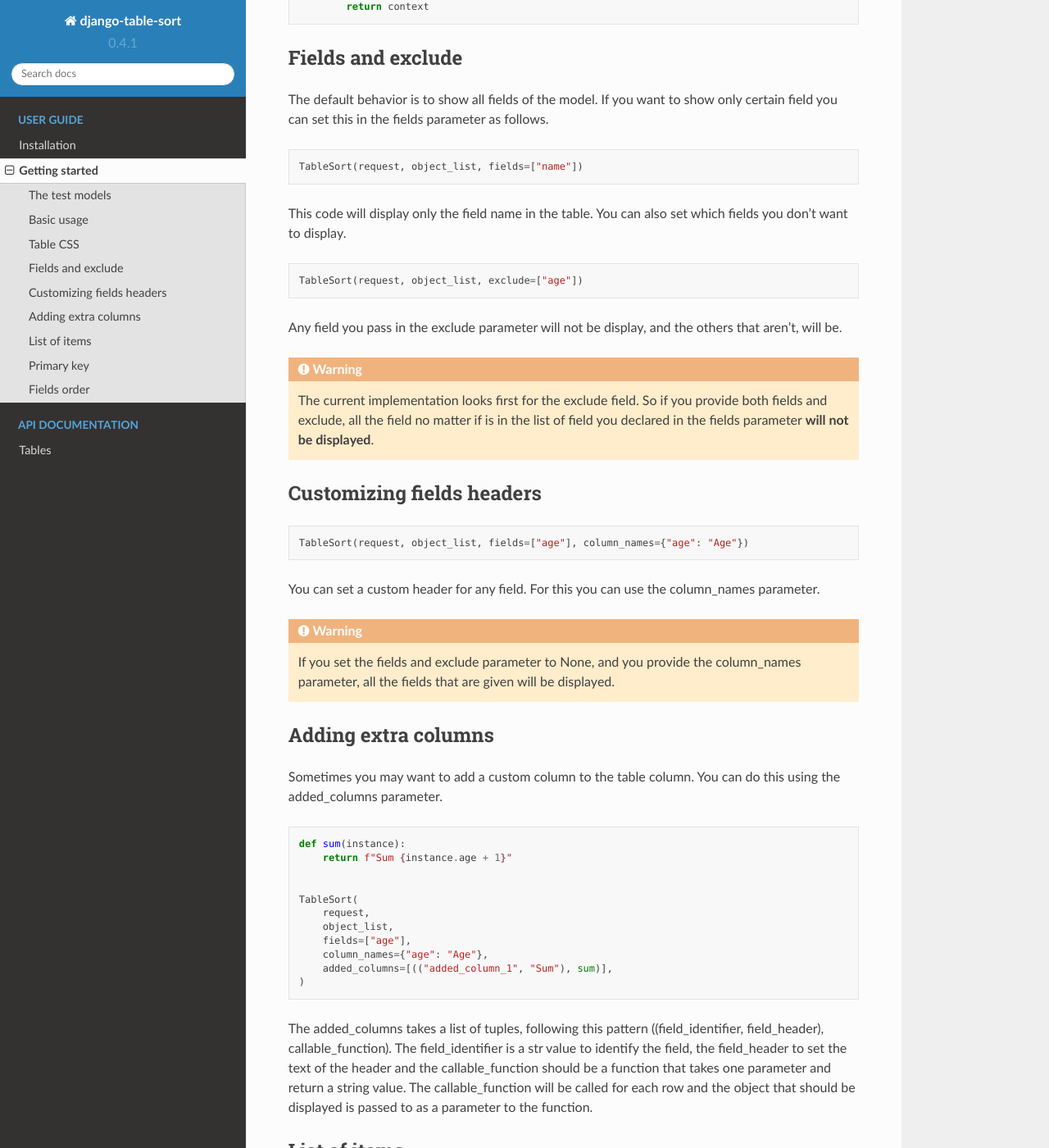
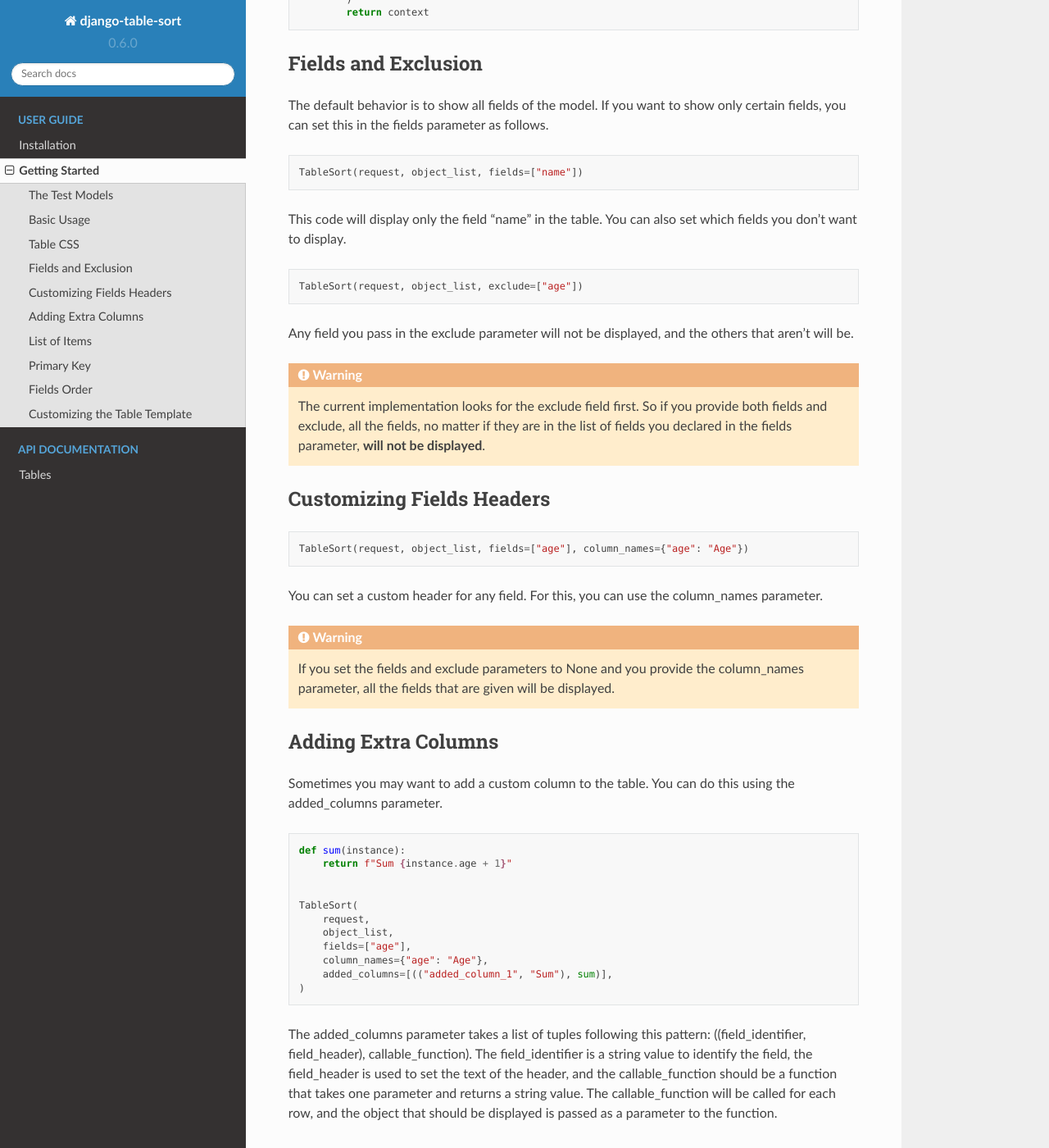
Before and after one commit to TheRealVizard/django-table-sort, a Sphinx documentation site: the page built from docs/usage.rst, in a window 1280 px wide and 1400 px high, scrolled down 1372 px. Shown: the whole window at 82% size. Built offline with Sphinx 7.4.7 and the Read the Docs theme 2.0.0, drawn with Linux system fonts in a browser that asks for light colours; some of the changed text lies outside the part shown.

Commit message:
Updated Docs and workflows, bump packages version (#40)
* Updated Docs and workflows, bump packages version

* Updated test workflow

```diff
--- a/docs/conf.py
+++ b/docs/conf.py
@@ -18,7 +18,7 @@
 author = "Eduardo Leyva"
 copyright = f"{datetime.now().year}, {author}"
 
-version = "0.4.1"
+version = "0.6.0"
 
 
 extensions = ["sphinx.ext.autodoc", "sphinx.ext.intersphinx"]
--- a/docs/usage.rst
+++ b/docs/usage.rst
@@ -1,11 +1,11 @@
 ===============
-Getting started
+Getting Started
 ===============
 
-The test models
+The Test Models
 ***************
 
-For example purposes, we'll use a simplified book app. Here is our models.
+For example purposes, we'll use a simplified book app. Here are our models.
 
 .. code-block:: python
 
@@ -19,14 +19,13 @@
         def __str__(self):
             return self.name
 
-Basic usage
+Basic Usage
 ***********
 
 .. code-block:: python
 
     from django.shortcuts import render
     from django_table_sort.table import TableSort
-
     from app.models import Person
 
 
@@ -63,49 +63,49 @@
             context["table"] = TableSort(
                 self.request,
                 self.object_list,
-                table_css_clases="table table-light table-striped table-sm",
+                table_css_classes="table table-light table-striped table-sm",
                 sort_key_name=self.ordering_key,
             )
             return context
 
-Fields and exclude
-******************
+Fields and Exclusion
+*******************
 
-The default behavior is to show all fields of the model. If you want to show only certain field you can set this in the fields parameter as follows.
+The default behavior is to show all fields of the model. If you want to show only certain fields, you can set this in the fields parameter as follows.
 
 .. code-block:: python
 
     TableSort(request, object_list, fields=["name"])
 
-This code will display only the field name in the table. You can also set which fields you don't want to display.
+This code will display only the field "name" in the table. You can also set which fields you don't want to display.
 
 .. code-block:: python
 
     TableSort(request, object_list, exclude=["age"])
 
-Any field you pass in the exclude parameter will not be display, and the others that aren't, will be.
+Any field you pass in the exclude parameter will not be displayed, and the others that aren't will be.
 
 .. warning::
-    The current implementation looks first for the exclude field. So if you provide both fields and exclude, all the field no matter if is in the list of field you declared in the fields parameter **will not be displayed**.
 
+    The current implementation looks for the exclude field first. So if you provide both fields and exclude, all the fields, no matter if they are in the list of fields you declared in the fields parameter, **will not be displayed**.
 
-Customizing fields headers
+Customizing Fields Headers
 **************************
 
 .. code-block:: python
 
     TableSort(request, object_list, fields=["age"], column_names={"age": "Age"})
 
-You can set a custom header for any field. For this you can use the column_names parameter.
+You can set a custom header for any field. For this, you can use the column_names parameter.
 
 .. warning::
-    If you set the fields and exclude parameter to None, and you provide the column_names
-    parameter, all the fields that are given will be displayed.
 
-Adding extra columns
+    If you set the fields and exclude parameters to None and you provide the column_names parameter, all the fields that are given will be displayed.
+
+Adding Extra Columns
 ********************
 
-Sometimes you may want to add a custom column to the table column. You can do this using the added_columns parameter.
+Sometimes you may want to add a custom column to the table. You can do this using the added_columns parameter.
 
 .. code-block:: python
 
@@ -121,13 +121,12 @@
         added_columns=[(("added_column_1", "Sum"), sum)],
     )
 
-The added_columns takes a list of tuples, following this pattern ((field_identifier, field_header), callable_function). The field_identifier is a str value to identify the field, the field_header to set the text of the header and the callable_function should be a function that takes one parameter and return a string value. The callable_function will be called for each row and the object that should be displayed is passed to as a parameter to the function.
+The added_columns parameter takes a list of tuples following this pattern: ((field_identifier, field_header), callable_function). The field_identifier is a string value to identify the field, the field_header is used to set the text of the header, and the callable_function should be a function that takes one parameter and returns a string value. The callable_function will be called for each row, and the object that should be displayed is passed as a parameter to the function.
 
-
-List of items
+List of Items
 *************
 
-For list of items you need to set the column_names. All the field in the dictionary will be displayed.
+For a list of items, you need to set the column_names. All the fields in the dictionary will be displayed.
 
 .. code-block:: python
 
@@ -154,11 +154,10 @@
         show_primary_key=True,
     )
 
-
-Fields order
+Fields Order
 ************
 
-You can set the order to display the field in the table. For this you should use the field_order parameter.
+You can set the order to display the fields in the table. For this, you should usethe field_order parameter.
 
 .. code-block:: python
 
@@ -168,10 +167,28 @@
         field_order=["age"],
     )
 
-This will display the age as the first column in the table.
+This will display the "age" as the first column in the table.
 
 .. note::
-    The field will be displayed following the order you give, but if you don't include a given field this
-    will be displayed as the last. The field_order parameter works as a priority list.
 
-To see the different options you can provide please see the section :ref:`table-sort-class`.
+    The fields will be displayed following the order you give, but if you don't include a given field, it will be displayed as the last. The field_order parameter works as a priority list.
+
+
+Customizing the Table Template
+****************************
+
+You can customize the template used for generating the table by providing a different `template_name` parameter in the TableSort constructor. By default, the template used is `'django_table_sort/table.html'`. Here's an example:
+
+.. code-block:: python
+
+    TableSort(
+        request,
+        object_list,
+        template_name="custom_template.html",
+    )
+
+In the above example, the `'custom_template.html'` file will be used instead of the default template for generating the table.
+
+To create your custom template, you can copy the contents of the default template `'django_table_sort/table.html'` and modify it according to your needs.
+
+To see the different options you can provide, please see the section :ref:`table-sort-class`.
```
Also changed, not shown: other parts of docs/usage.rst (+8 -6 lines), pyproject.toml (+6 -5 lines), 1 other file.
